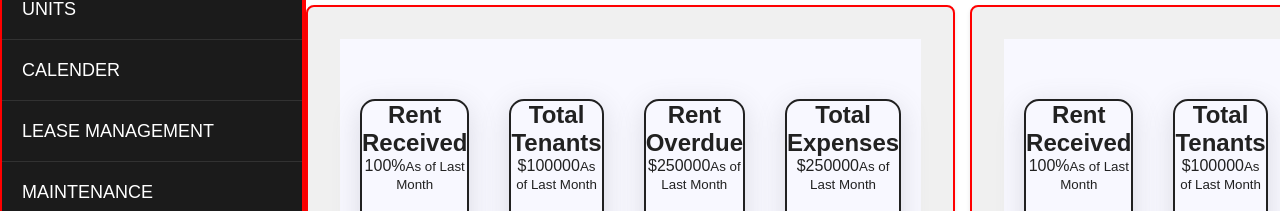
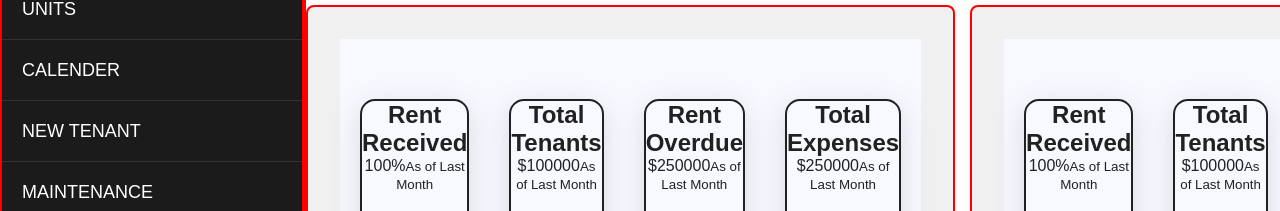
Before and after one commit to Correa95/Property-Management-System, a React (Vite) app in the folder client-side/: page / in a window 1280 px wide. Shown: the part 234-445 px from the top of the page. Built offline with nearby package versions, Linux system fonts and the light colour scheme.

Commit message:
refactoring

```diff
--- a/client-side/src/App.jsx
+++ b/client-side/src/App.jsx
@@ -2,7 +2,7 @@ import { Routes, Route } from "react-router-dom";
 import SideBar from "./Components/SideBar";
 import OverView from "./Components/OverView";
 import Calender from "./Components/Calender";
-import LeaseManagement from "./Components/LeaseManagement";
+// import LeaseManagement from "./Components/LeaseManagement";
 import NewTenant from "./Components/NewTenant";
 import ExtendLease from "./Components/ExtendLease";
 import Maintenance from "./Components/Maintenance";
@@ -25,7 +25,7 @@ function App() {
 
             <Route path="/units" element={<Units />} />
             <Route path="/calender" element={<Calender />} />
-            <Route path="/leaseManagement" element={<LeaseManagement />} />
+            {/* <Route path="/leaseManagement" element={<LeaseManagement />} /> */}
             <Route path="/newTenant" element={<NewTenant />} />
             <Route path="/extendLease" element={<ExtendLease />} />
             <Route path="/maintenance" element={<Maintenance />} />
--- a/client-side/src/Components/SideBar.jsx
+++ b/client-side/src/Components/SideBar.jsx
@@ -28,22 +28,7 @@ function SideNavBar() {
             <Link to="calender">CALENDER</Link>
           </li>
           <li>
-            <Link
-              to="leaseManagement"
-              onClick={() => handleToggle("leaseManagement")}
-            >
-              LEASE MANAGEMENT
-            </Link>
-            {isOpen === "leaseManagement" && (
-              <ul>
-                <li>
-                  <Link to="newTenant">NEW TENANT</Link>
-                </li>
-                <li>
-                  <Link to="extendLease">EXTEND LEASE</Link>
-                </li>
-              </ul>
-            )}
+            <Link to="newTenant">NEW TENANT</Link>
           </li>
           <li>
             <Link to="maintenance">MAINTENANCE</Link>
```
